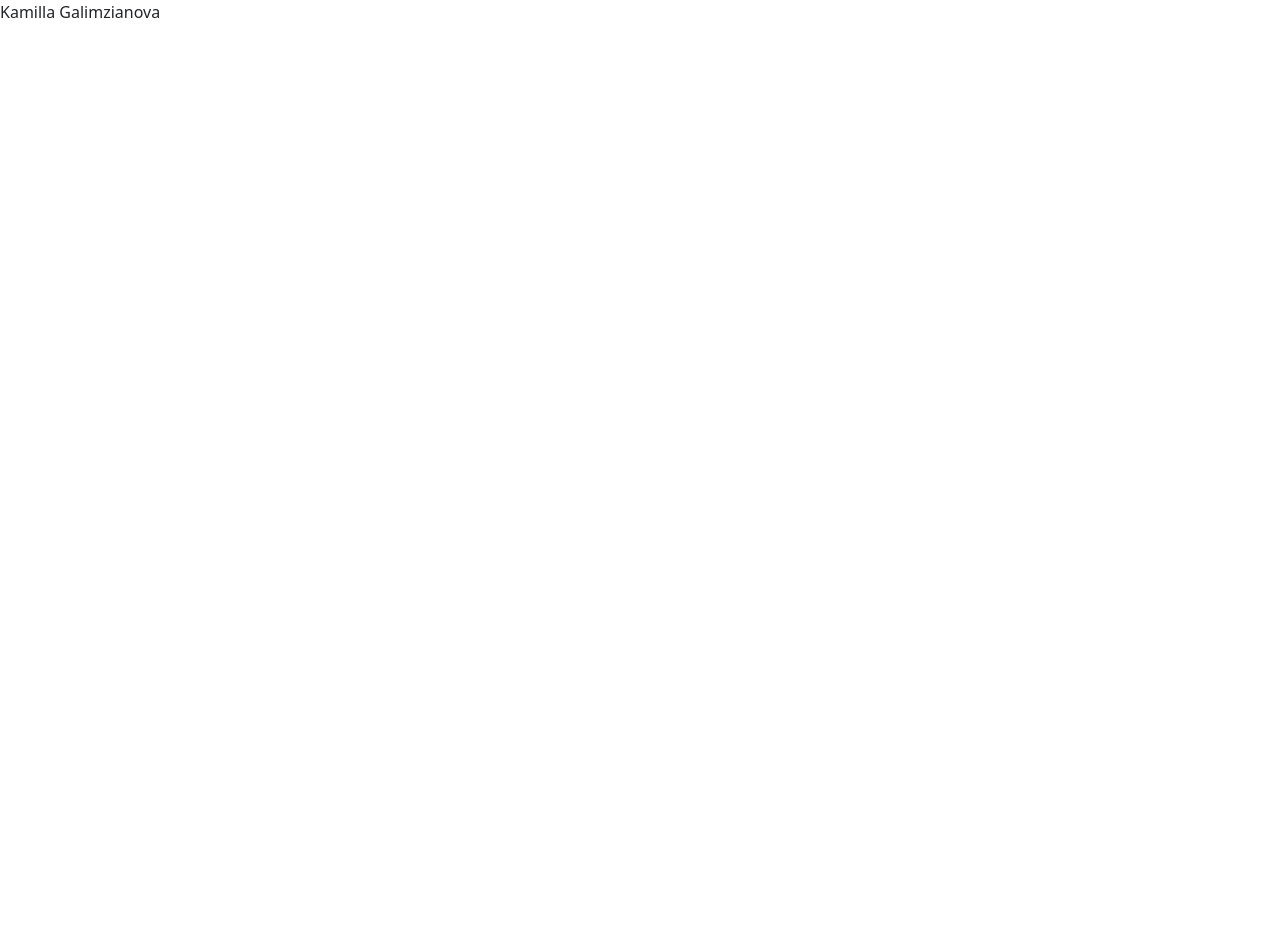
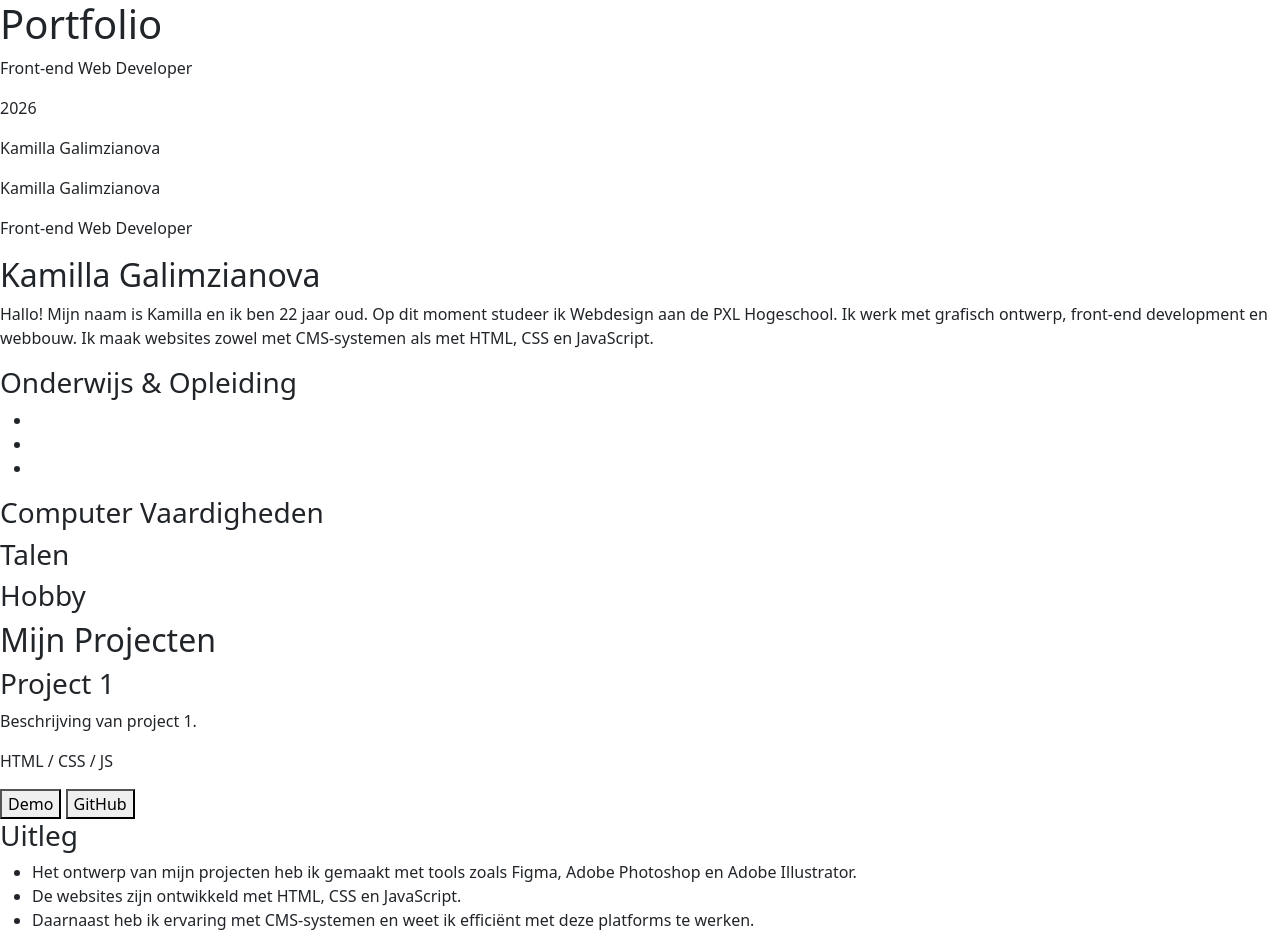
Before and after one commit to webpxl/41dvo1070-werkplekleren-1-portfolio-25-26-grdvo-KamillaGalimzianovaPXL, a plain HTML site: page index.html in a window 1280 px wide. Before the commit the page ends 800 px from the top, so only its background shows below. Drawn offline with nearby package versions, Linux system fonts and the light colour scheme.

Commit message:
Commit HTML structuur

```diff
--- a/index.html
+++ b/index.html
@@ -7,6 +7,68 @@
     <link href="https://cdn.jsdelivr.net/npm/bootstrap@5.3.2/dist/css/bootstrap.min.css" rel="stylesheet">
 </head>
 <body>
-    <p>Kamilla Galimzianova</p>
+    <main>
+        <section class="cover">
+            <h1>Portfolio</h1>
+            <p>Front-end Web Developer</p>
+            <p class="jaar">2026</p>
+            <p>Kamilla Galimzianova</p>
+        </section>
+
+        <section class="strokinfo">
+            <p>Kamilla Galimzianova</p>
+            <p>Front-end Web Developer</p>
+        </section>
+
+        <section class="cv-info">
+            <div>
+                <h2>Kamilla Galimzianova</h2>
+                <p>Hallo! Mijn naam is Kamilla en ik ben 22 jaar oud. Op dit moment studeer ik Webdesign aan de PXL Hogeschool. Ik werk met grafisch ontwerp, front-end development en webbouw. Ik maak websites zowel met CMS-systemen als met HTML, CSS en JavaScript.</p>
+            </div>
+
+            <div>
+                <h3>Onderwijs & Opleiding</h3>
+                <ul>
+                    <li></li>
+                    <li></li>
+                    <li></li>
+                </ul>
+            </div>
+
+            <div>
+                <h3>Computer Vaardigheden</h3>
+            </div>
+
+            <div>
+                <h3>Talen</h3>
+            </div>
+
+            <div>
+                <h3>Hobby</h3>
+            </div>
+        </section>
+
+        <section class="projecten">
+            <h2>Mijn Projecten</h2>
+
+            <div class="project">
+                <h3>Project 1</h3>
+                <p>Beschrijving van project 1.</p>
+                <p>HTML / CSS / JS </p>
+                <button>Demo</button>
+                <button>GitHub</button>
+            </div>
+
+            <div>
+                <h3>Uitleg</h3>
+                <ul>
+                    <li>Het ontwerp van mijn projecten heb ik gemaakt met tools zoals Figma, Adobe Photoshop en Adobe Illustrator.</li>
+                    <li>De websites zijn ontwikkeld met HTML, CSS en JavaScript.</li>
+                    <li>Daarnaast heb ik ervaring met CMS-systemen en weet ik efficiënt met deze platforms te werken.</li>
+                </ul>
+            </div>
+
+        </section>
+    </main>
 </body>
 </html>
```
Also changed, not shown: style.css (added).
